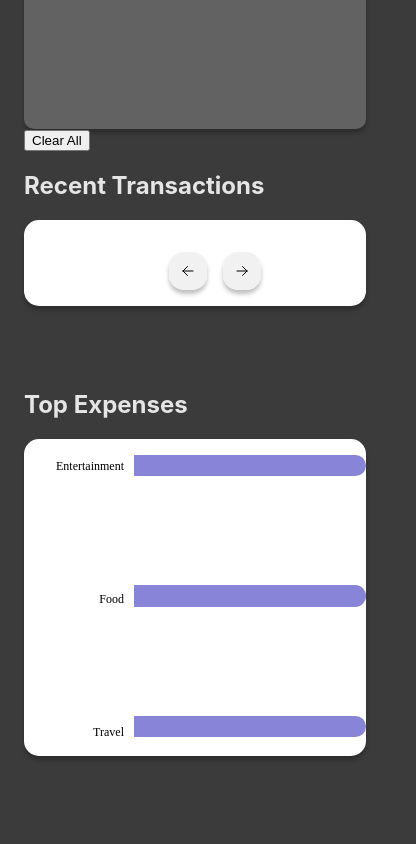
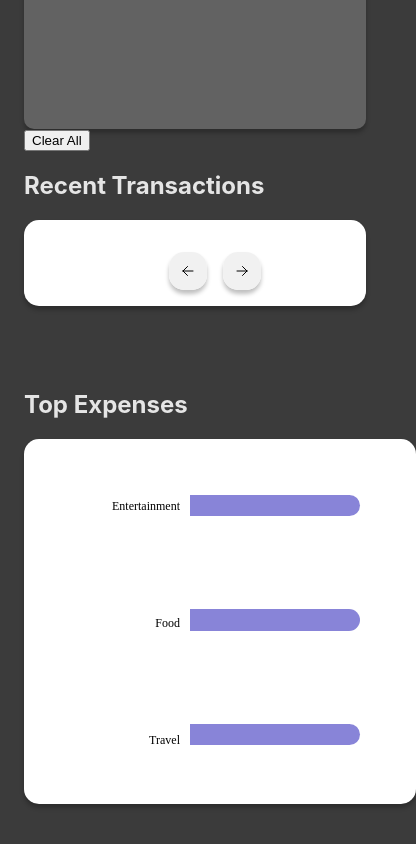
Before and after one commit to Santtamk/CODE-A-THON-Frontend-Week-2-Task, a React app in the folder expense-tracker/: page / in a window 390 px wide. Shown: the part 723-1567 px from the top of the page, 416 px wide, since content can reach past the window. Before the commit the page ends 1527 px from the top, so only its background shows below. Built offline with nearby package versions, Linux system fonts and the light colour scheme; the HTML template or start-up script is replaced by a standard one.

Commit message:
deploying with minor css issues

```diff
--- a/expense-tracker/src/components/topexpenses/TopExpenses.css
+++ b/expense-tracker/src/components/topexpenses/TopExpenses.css
@@ -1,6 +1,6 @@
 .chart-container{
-    width: 417px;
-    height: auto;
+    width: 144%;
+    height: fit-content;
     border-radius: 15px;
     background: #FFFFFF;
     box-shadow: 0px 4px 4px 0px #00000040;
@@ -8,7 +8,7 @@
     font-size: 12px;
     font-weight: 400;
     color: #000000;
-    padding:4rem;
+    padding:3.5rem;
     display: grid;
     grid-template-columns: auto 1fr;
     grid-column-gap: 10px;
@@ -25,7 +25,7 @@
     display: flex;
     flex-direction: column;
     align-items: flex-end;
-    gap: 7.4rem;
+    gap: 6.4rem;
     text-align: right;
     padding-top: 4px;
   }
@@ -35,19 +35,31 @@
   .bars {
     display: flex;
     flex-direction: column;
-    gap: 6.8rem;
+    gap: 5.8rem;
+  }
 
-  }
   .bar {
     height: 21.73px;
     background-color: #8884d8;
     border-radius: 0 20px 20px 0;
   }
 
-  @media screen and (max-width:1000px) {
+  @media screen and (min-width:929px) and (max-width:1000px) {
     .chart-container{
-        width: 100%;
-        padding: 1rem 0;
-
+        width: 144%;
+        height: auto;
+        padding: 3.5rem;
+    }
+    .bars {
+      padding: 1rem;
+    }
+    .category-labels{
+      gap: 6.4rem;
+      padding-top: 19px;
     }
 }
+@media screen and (max-width:928px) {
+  .chart-container{
+    width: 82%;
+  }
+}
```
